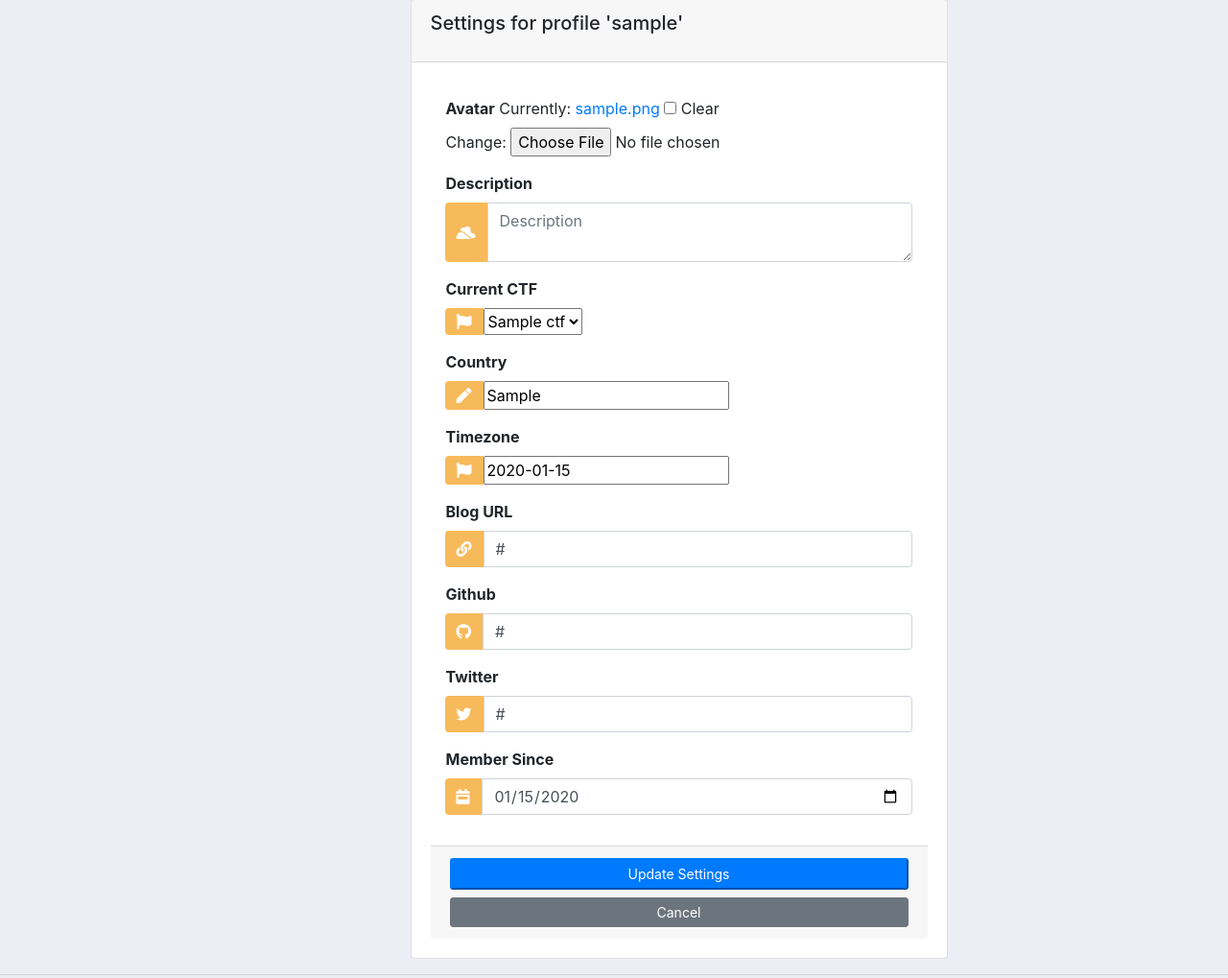
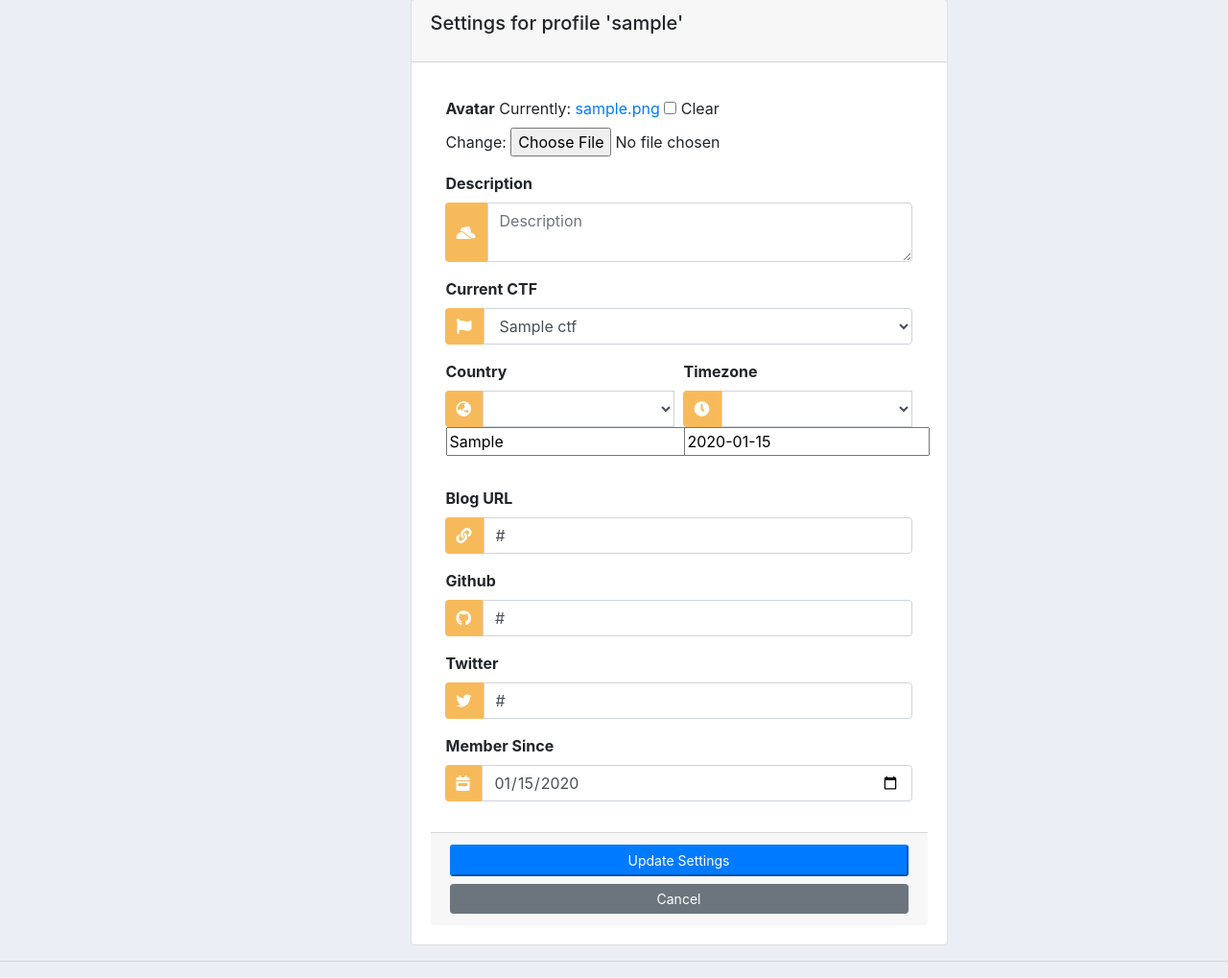
Before and after one commit to hugsy/ctfhub, a Django app: page /users/edit/1/ in a window 1280 px wide. Shown: the part 81-1100 px from the top of the page at 96% size. Run offline with Django 3.2, Linux system fonts and the light colour scheme; a user stored in the database is signed in; tables that the repository leaves empty hold one stand-in row (values such as "Sample post"); lists and menus that the app fills with data are empty; some libraries are stand-ins or nearby versions.

Commit message:
more sb4 eye candy

```diff
--- a/ctfpad/templates/users/edit.html
+++ b/ctfpad/templates/users/edit.html
@@ -33,7 +33,7 @@
                                 <i class="fas fa-hat-cowboy-side"></i>
                             </span>
                         </div>
-                        <textarea id={{form.description.id_for_label}} name="{{form.description.html_name }}" placeholder="{{form.description.label}}" value="{{form.description.value}}" class="form-control"></textarea>
+                        <textarea id="{{form.description.id_for_label}}" name="{{form.description.html_name }}" placeholder="{{form.description.label}}" value="{{form.description.value}}" class="form-control"></textarea>
                     </div>
 
                     <label class="label"><strong>Current CTF</strong></label>
@@ -43,27 +43,47 @@
                                 <i class="fas fa-flag"></i>
                             </span>
                         </div>
-                        {{ form.selected_ctf }}
+
+                        <select class="form-control" id="{{ form.selected_ctf.id_for_label }}" name="{{ form.selected_ctf.html_name }}">
+                            {% for choice in form.selected_ctf %}
+                              {{choice}}
+                            {% endfor %}
+                        </select>
                     </div>
 
+                    <div class="form-row">
+                        <div class="form-group col-md-6">
                             <label class="label"><strong>Country</strong></label>
                             <div class="input-group mb-3">
                                 <div class="input-group-append">
                                     <span class="input-group-text">
-                                <i class="fas fa-pen"></i>
+                                        <i class="fas fa-globe-asia"></i>
                                     </span>
                                 </div>
-                        {{ form.country }}
+
+                                <select class="form-control" id="{{ form.country.id_for_label }}" name="{{ form.country.html_name }}">
+                                    {% for choice in form.country %}
+                                    {{choice}}
+                                    {% endfor %}
+                                </select>
+                            </div>
                         </div>
 
+                        <div class="form-group col-md-6">
                             <label class="label"><strong>Timezone</strong></label>
                             <div class="input-group mb-3">
                                 <div class="input-group-append">
                                     <span class="input-group-text">
-                                <i class="fas fa-flag"></i>
+                                        <i class="fas fa-clock"></i>
                                     </span>
                                 </div>
-                        {{ form.timezone }}
+                                <select class="form-control" id="{{ form.timezone.id_for_label }}" name="{{ form.timezone.html_name }}">
+                                    {% for choice in form.timezone %}
+                                    {{choice}}
+                                    {% endfor %}
+                                </select>
+                            </div>
+                        </div>
                     </div>
 
                     <label class="label"><strong>Blog URL</strong></label>
@@ -73,7 +93,7 @@
                                 <i class="fas fa-link"></i>
                             </span>
                         </div>
-                        <input id={{form.blog_url.id_for_label}} name="{{form.blog_url.html_name }}" placeholder="{{form.blog_url.label}}" value="{{form.blog_url.value}}" class="form-control"/>
+                        <input type="url" id="{{form.blog_url.id_for_label}}" name="{{form.blog_url.html_name }}" placeholder="{{form.blog_url.label}}" value="{{form.blog_url.value}}" class="form-control"/>
                     </div>
 
                     <label class="label"><strong>Github</strong></label>
@@ -83,7 +103,7 @@
                                 <i class="fab fa-github"></i>
                             </span>
                         </div>
-                        <input id={{form.github_url.id_for_label}} name="{{form.github_url.html_name }}" placeholder="{{form.github_url.label}}" value="{{form.github_url.value}}" class="form-control"/>
+                        <input type="url" id="{{form.github_url.id_for_label}}" name="{{form.github_url.html_name }}" placeholder="{{form.github_url.label}}" value="{{form.github_url.value}}" class="form-control"/>
                     </div>
 
                     <label class="label"><strong>Twitter</strong></label>
@@ -93,7 +113,7 @@
                                 <i class="fab fa-twitter"></i>
                             </span>
                         </div>
-                        <input id={{form.twitter_url.id_for_label}} name="{{form.twitter_url.html_name }}" placeholder="{{form.twitter_url.label}}" value="{{form.twitter_url.value}}" class="form-control"/>
+                        <input type="url" id={{form.twitter_url.id_for_label}} name="{{form.twitter_url.html_name }}" placeholder="{{form.twitter_url.label}}" value="{{form.twitter_url.value}}" class="form-control"/>
                     </div>
 
                     <label class="label"><strong>Member Since</strong></label>
```
Also changed, not shown: ctfpad/templates/ctfpad/challenges/create.html (+8 -3 lines), ctfpad/templates/team/edit.html (+10 -9 lines). Lines whose indentation alone changed are shown as unchanged.
